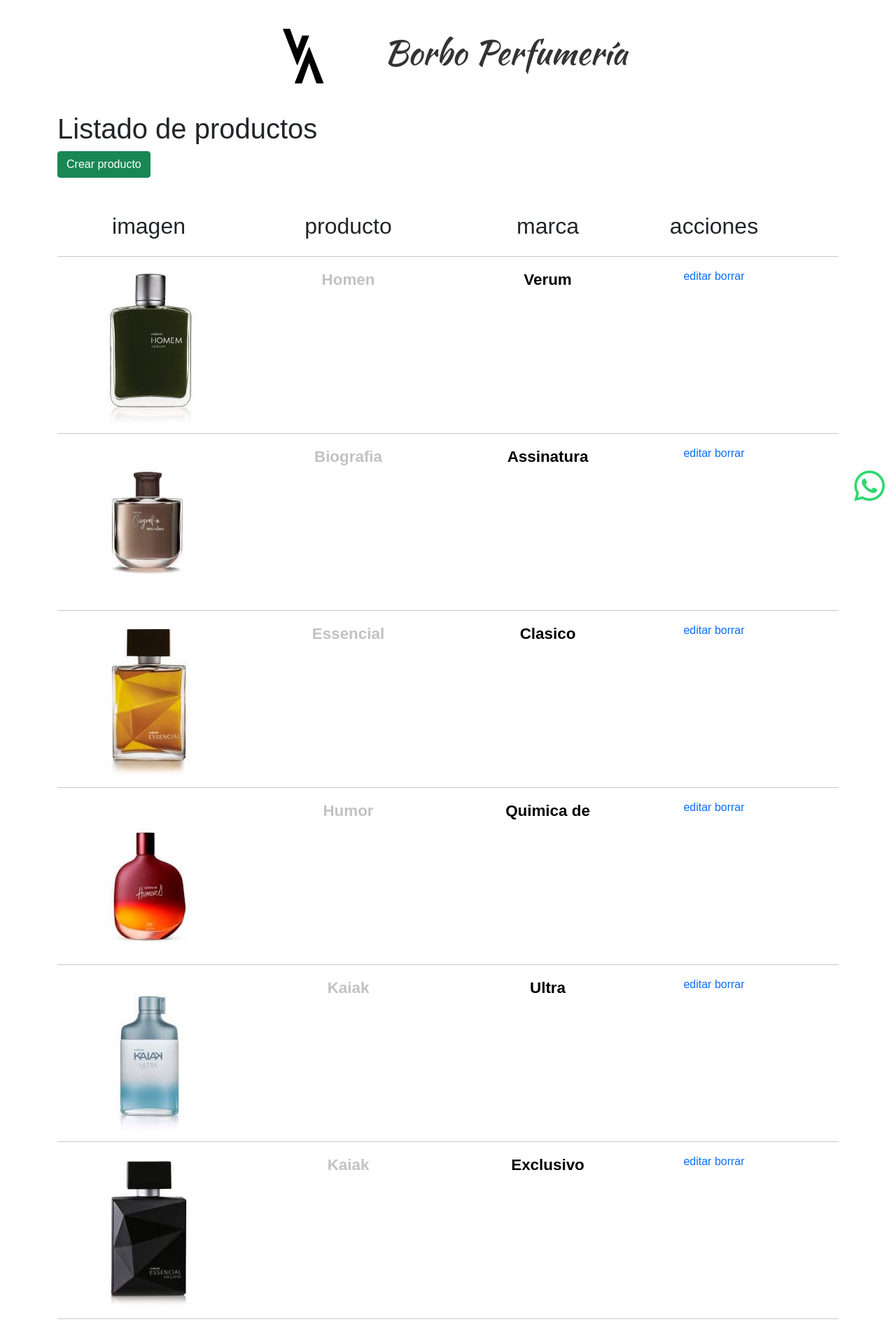
After one commit to ezezane/cac-24165-equipo6-BordoCoders-Practico-Integrador, a Flask app: page /admin in a window 1280 px wide. The commit adds this page. Shown: the top 1902 px of the page at 70% size. Run offline with Flask 3, Linux system fonts and the light colour scheme; data comes from the database, SQL or seed files in the repository; both versions use the stored data as it was after the commit; some libraries are stand-ins or nearby versions.

Commit message:
CRUD Create * se ajustó la ruta de las imágenes en la base sql * se ajustó el estilo container que no se está usando * creada la ruta /admin que lista los productos de la base * creada la ruta /admin/crear que carga un form para crear un producto en base (funcional)

```diff
--- a/app/app.py
+++ b/app/app.py
@@ -1,4 +1,4 @@
-from flask import Flask, render_template
+from flask import Flask, render_template, request, redirect
 
 from db_crud import *
 
@@ -43,10 +43,32 @@
 
 
 # HOME / LISTADO DE PRODUCTOS CARGADOS
+# LISTADO DE PRODUCTOS DB
+@app.route("/admin")
+def cargar_productos_admin():
+    title = 'CRUD | Perfumería Borbocoders'
+    productos = ReadProductos()
+    return render_template("/backend/productos_db.html",title=title,productos=productos)
 
 
 # CREAR NUEVO PRODUCTO
+# paso 1 FORM
+@app.route("/admin/crear")
+def crear_productos_admin():
+    title = 'Create | Perfumería Borbocoders'
+    return render_template("/backend/form_create.html",title=title)
 
+# paso 2 CARGA
+@app.route("/cargar_producto", methods=['POST'])
+def crear_productos_db():
+    #print(request.form)
+    prod_marca = request.form['marca']
+    prod_name = request.form['name']
+    prod_precio = request.form['precio']
+    prod_URLimg = request.form['imgURL']
+    result = CreateDB(prod_marca,prod_name,prod_precio,prod_URLimg)
+    print(result)
+    return redirect("/admin")
 
 # EDITAR PRODUCTO
 
--- a/app/db_crud.py
+++ b/app/db_crud.py
@@ -19,15 +19,13 @@
 
 # función para crear nuevos registros en la base de datos
 # TODO: actualizar los valores por las variables
-def CreateDB():
-    # conexion mysql
+def CreateDB(marca,nombre,precio,imagen):
     conexion = conectarMySQL()
-
     with conexion.cursor() as cursor:
-        # Create a new record
-        sql = "INSERT INTO 'productos' ('marca', 'nombre', 'precio', 'imagen') VALUES ()"
-        cursor.execute(sql)
+        sql = "INSERT INTO productos (marca, nombre, precio, imagen) VALUES (%s, %s, %s, %s)"
+        cursor.execute(sql,(marca,nombre,precio,imagen))
         conexion.commit()
+        conexion.close()
 
 
 # función para actualizar un producto de la base en función del ID
--- a/app/static/css/styles.css
+++ b/app/static/css/styles.css
@@ -335,7 +335,6 @@
 
 .container {
   width: 100%;
-  background-color: green;
 }
 .container .hero {
   width: 100%;
@@ -549,3 +548,7 @@
     font-size: 1.2em;
   }
 }
+
+.listado-prod-back{
+  margin-top: 50px;
+}
--- a/app/templates/_modulo_menu.html
+++ b/app/templates/_modulo_menu.html
@@ -9,7 +9,7 @@
                 <a href="/nosotros">Nosotros</a>
             </li>
             <li>
-                <a href="/productosss">Productos</a>
+                <a href="/productos">Productos</a>
             </li>
             <li>
                 <a href="/contacto">Ser revendedor</a>
--- /dev/null
+++ b/app/templates/backend/productos_db.html
@@ -0,0 +1,65 @@
+<!DOCTYPE html>
+<html lang="es">
+	<head>
+		{% include '_modulo_head.html' %}
+	</head>
+	<body>
+
+		{% include '_modulo_header_logo.html' %}
+
+		<div class="container">
+			<!-- CONTENIDO DE LA PÁGINA -->
+
+		<h1>Listado de productos</h1>
+
+		<main>
+			<a href="/admin/crear" class="btn btn-success">Crear producto</a>
+
+			<!-- productos -->
+			<div class="listado-prod-back">
+				<div class="row text-center">
+					<div class="col-3">
+						<h2>imagen</h2>
+					</div>
+					<div class="col-3">
+						<h2>producto</h2>
+					</div>
+					<div class="col-3">
+						<h2>marca</h2>
+					</div>
+					<div class="col-2">
+						<h2>acciones</h2>
+					</div>
+				</div>
+				<hr>
+				{% for i in productos %}
+					<div class="row text-center">
+						<div class="col-3">
+							<img class="producto-img" src="{{i[4]}}" alt="{{i[2]}}" style="max-width: 220px;">
+						</div>
+						<div class="col-3">
+							<span class="producto-marca">{{i[1]}}</span>
+						</div>
+						<div class="col-3">
+							<span class="producto-nombre align-bottom">{{i[2]}}</span>
+						</div>
+						<div class="col-2">
+							<a href=""><span class="align-bottom">editar</span></a>
+							<a href=""><span class="align-bottom">borrar</span></a>
+						</div>
+					</div>
+					<hr>
+            	{% endfor%}
+			</div>
+		</main>
+		<!-- FIN CONTENIDO DE LA PÁGINA -->
+		</div>
+
+
+		{% include '_modulo_whatsapp.html' %}
+
+		{% include '_modulo_footer.html' %}
+
+
+	</body>
+</html>
```
Also changed, not shown: app/static/database.sql (+12 -12 lines), app/templates/backend/form_create.html (added, +51 -0 lines).
